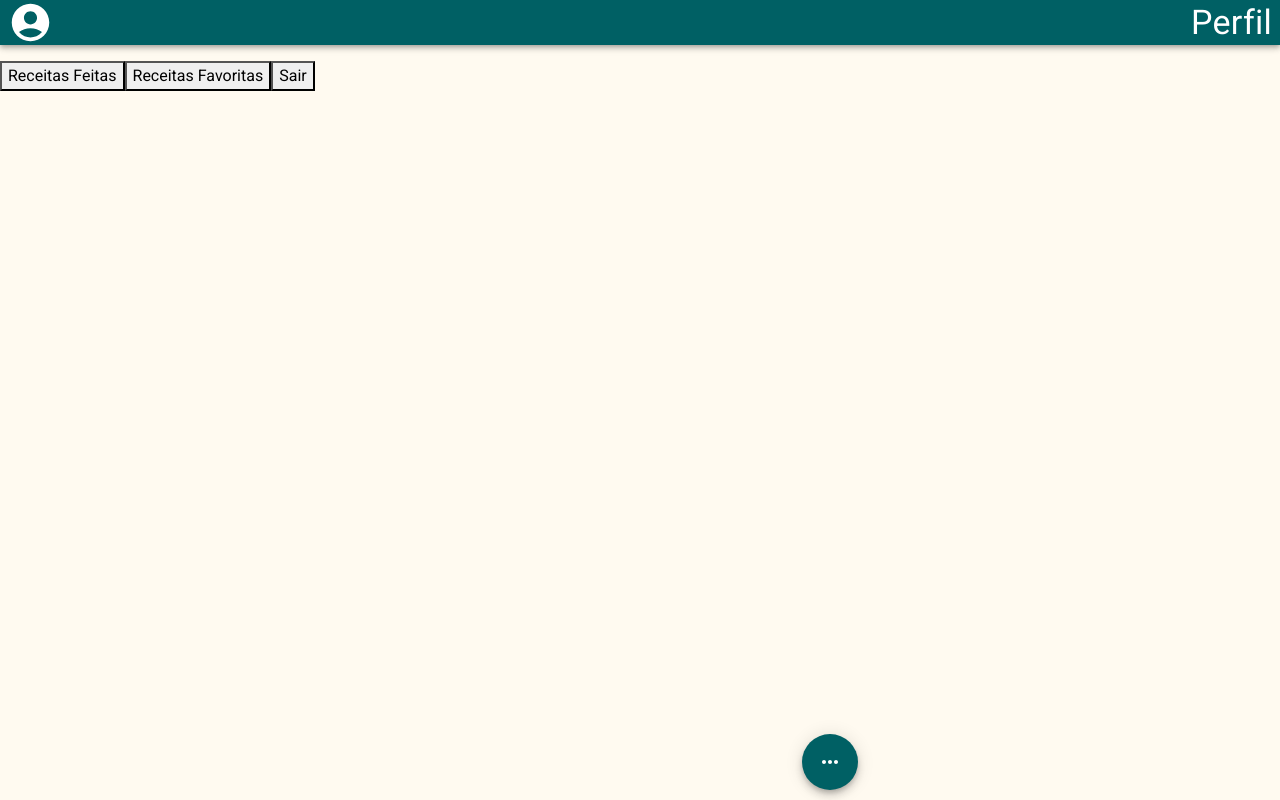
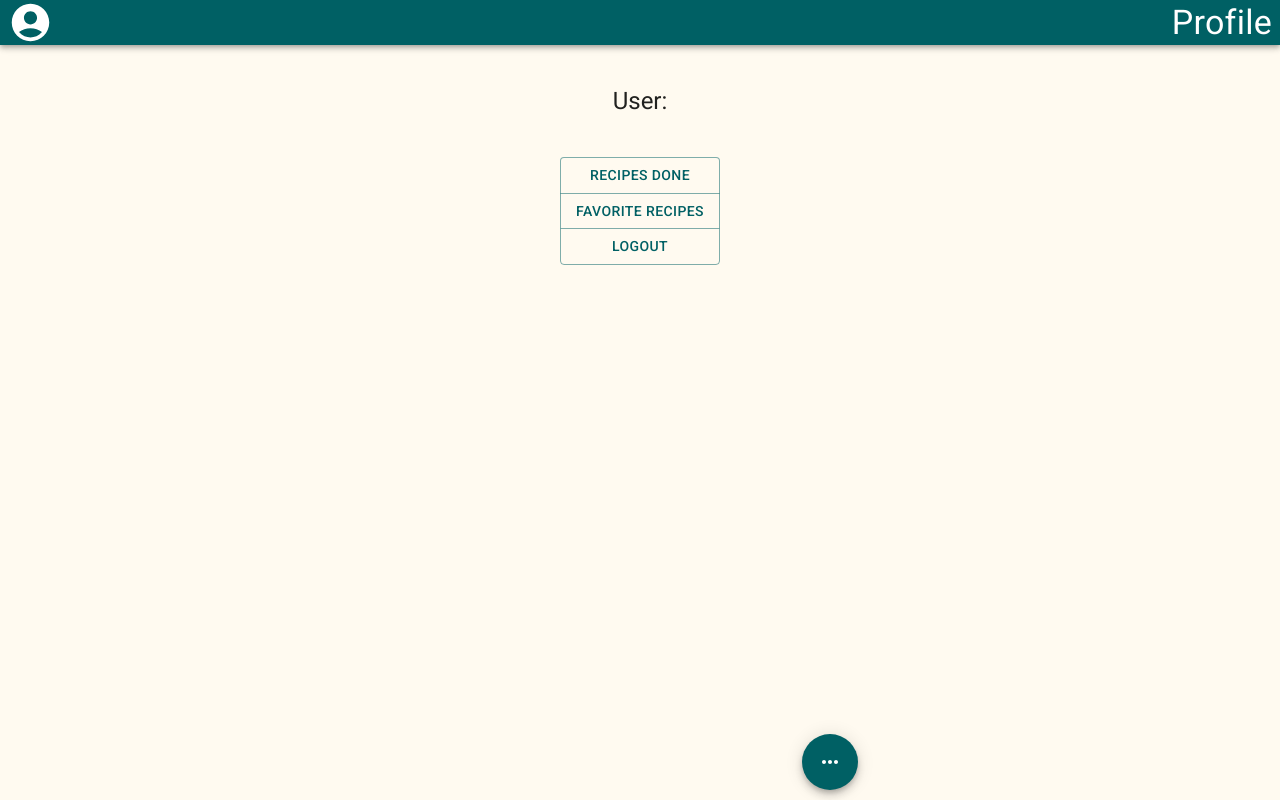
Before and after one commit to lucsduartee/recipes-app, a React (Create React App) app: page /perfil in a window 1280 px wide. Built offline with nearby package versions, Linux system fonts and the light colour scheme.

Commit message:
styles: added styles to profile page

```diff
--- a/src/pages/Perfil.jsx
+++ b/src/pages/Perfil.jsx
@@ -1,5 +1,11 @@
 import React, { useEffect } from 'react';
-import { useHistory, Link } from 'react-router-dom';
+import { useHistory } from 'react-router-dom';
+import {
+  ButtonGroup,
+  Button,
+  Container,
+  Typography,
+} from '@material-ui/core';
 import Footer from '../components/Footer';
 import Header from '../components/Header';
 
@@ -21,26 +27,42 @@ function Perfil() {
 
   return (
     <>
-      <Header title="Perfil" hasBtn={ false } />
-      <div>
-        <p data-testid="profile-email">
-          { playerEmail !== null && playerEmail.email }
-        </p>
-        <Link to="/receitas-feitas">
-          <button type="button" data-testid="profile-done-btn">
-            Receitas Feitas
-          </button>
-        </Link>
-        <Link to="/receitas-favoritas">
-          <button type="button" data-testid="profile-favorite-btn">
-            Receitas Favoritas
-          </button>
-        </Link>
-        <button type="button" data-testid="profile-logout-btn" onClick={ onClick }>
-          Sair
-        </button>
-        <Footer />
-      </div>
+      <Header title="Profile" hasBtn={ false } />
+      <Container
+        sx={{
+          display: 'flex',
+          flexDirection: 'column',
+          alignItems: 'center',
+          marginTop: 5,
+        }}
+      >
+        <Typography variant="h5" data-testid="profile-email">
+          User: { playerEmail !== null && playerEmail.email }
+        </Typography>
+        <ButtonGroup
+          orientation="vertical"
+          sx={{
+            marginTop: 5,
+          }}
+        >
+          <Button
+            onClick={ () => history.push('/receitas-feitas') }
+          >
+            Recipes Done
+          </Button>
+          <Button
+            onClick={ () => history.push('/receitas-favoritas')}
+          >
+            Favorite Recipes
+          </Button>
+          <Button
+            onClick={ onClick }
+          >
+            Logout
+          </Button>
+        </ButtonGroup>
+      </Container>
+      <Footer />
     </>
   );
 }
```
